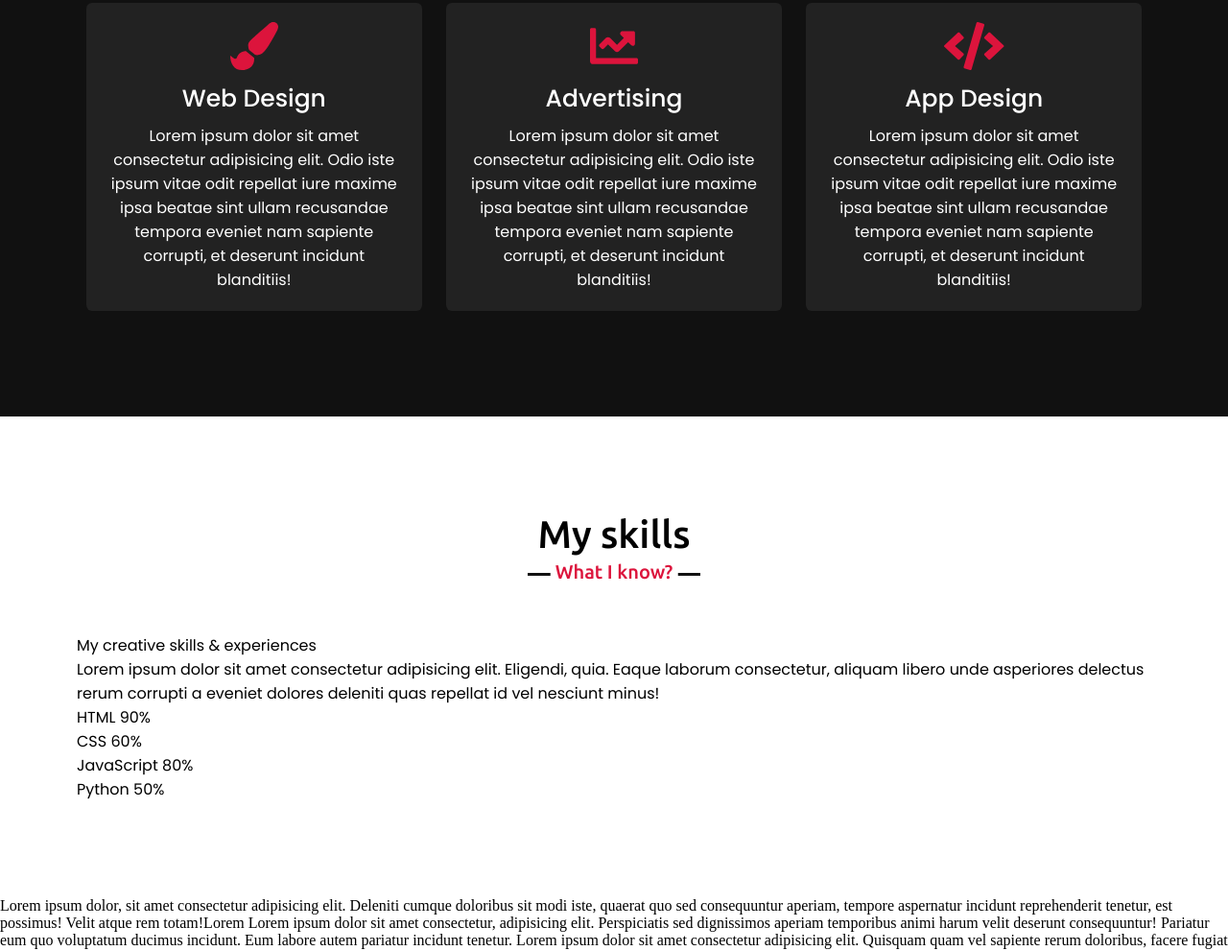
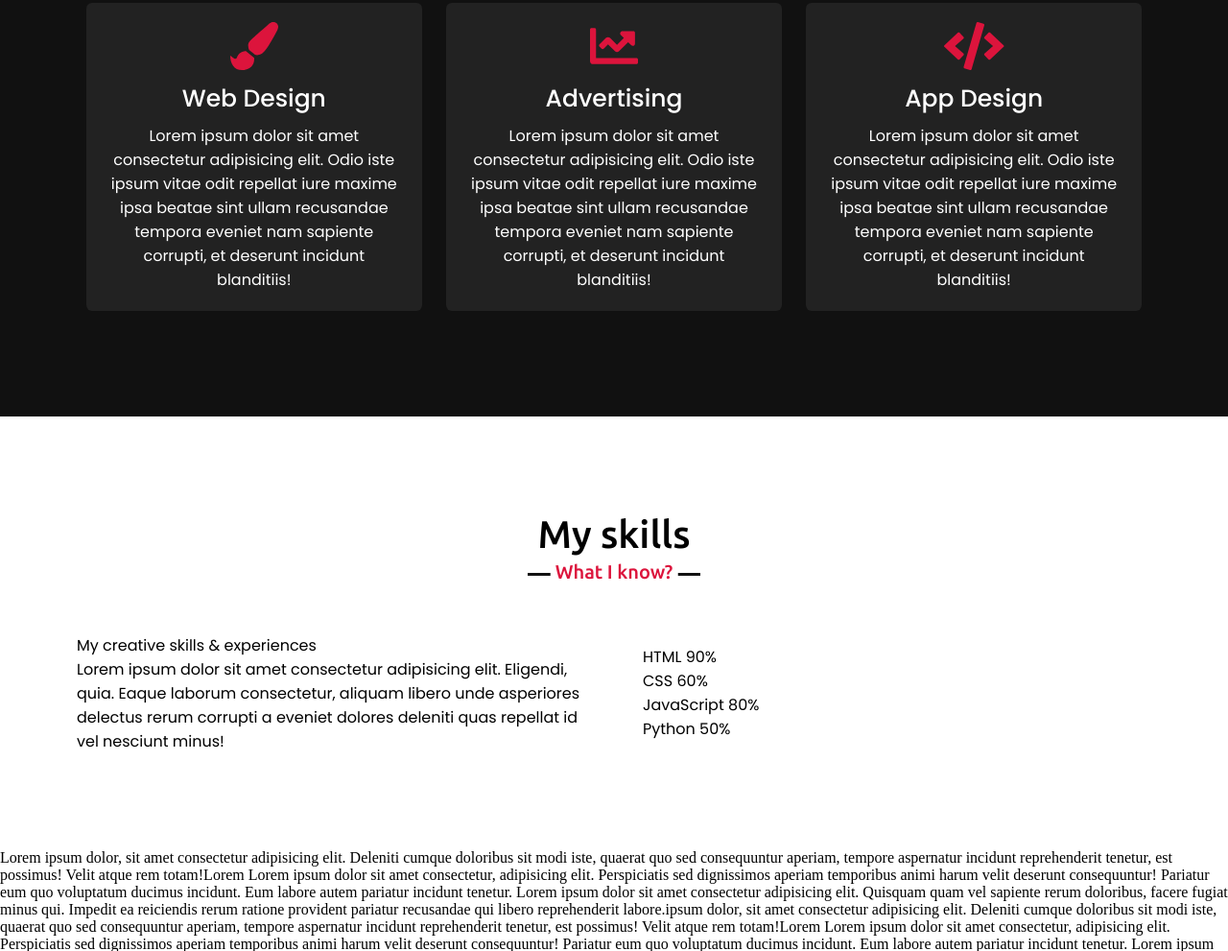
Before and after one commit to AhmadSonbol/Portfolio, a plain HTML site: page index.html in a window 1280 px wide. Shown: the part 1809-2800 px from the top of the page at 96% size. Drawn offline with nearby package versions, Linux system fonts and the light colour scheme.

Commit message:
Update index.html

```diff
--- a/index.html
+++ b/index.html
@@ -97,11 +97,11 @@
             <div class="max-width">
                 <h2 class="title">My skills</h2>
                 <div class="skills-content">
-                    <div class="colum-left">
+                    <div class="column left">
                         <div class="text">My creative skills & experiences</div>
                         <p>Lorem ipsum dolor sit amet consectetur adipisicing elit. Eligendi, quia. Eaque laborum consectetur, aliquam libero unde asperiores delectus rerum corrupti a eveniet dolores deleniti quas repellat id vel nesciunt minus!</p>
                     </div>
-                    <div class="column-right">
+                    <div class="column right">
                         <div class="bars">
                             <div class="info">
                                 <span>HTML</span>
```
